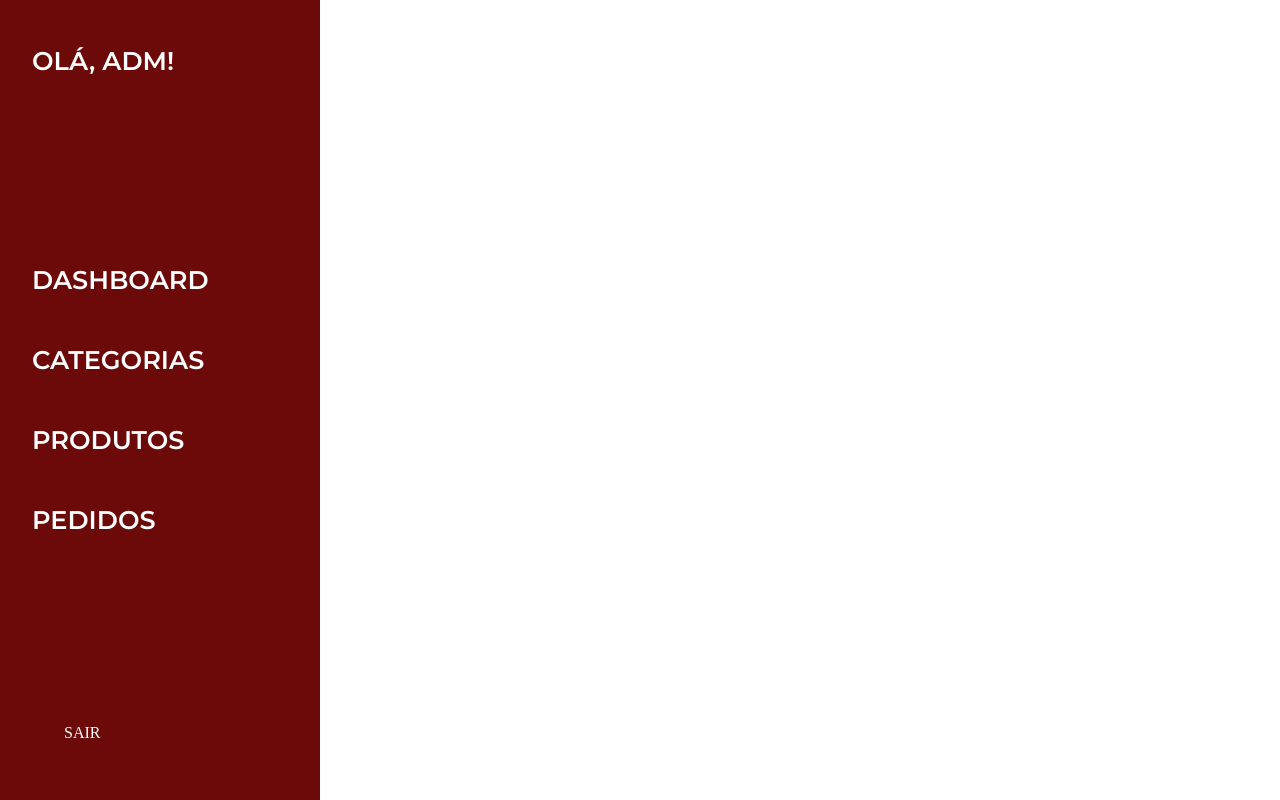
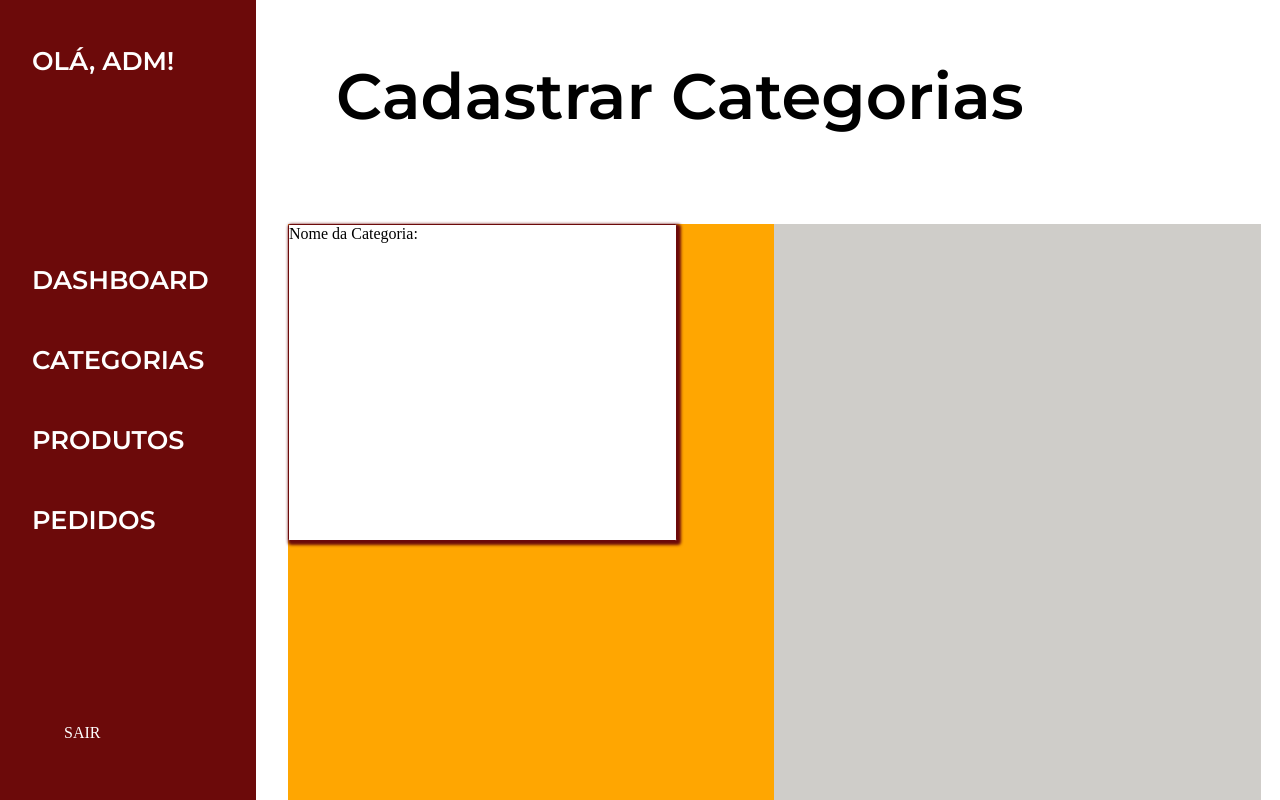
Before and after one commit to coutinho-06/Projeto_Loja_De_Musica_Umc, a PHP site: page /AreaAdm/Categorias.php in a window 1280 px wide. Run offline with PHP 8.4, Linux system fonts and the light colour scheme; some web fonts are replaced.

Commit message:
Começo da estilização da categoria do adm

```diff
--- a/Sistema/AreaAdm/Categorias.php
+++ b/Sistema/AreaAdm/Categorias.php
@@ -9,7 +9,7 @@
 
     <!-- links de estilo -->
     <link rel="stylesheet" href="../CSS/estiloMenuAdm.css">
-    <link rel="stylesheet" href="../CSS/estiloDashboard.css">
+    <link rel="stylesheet" href="../CSS/estiloCategoriaAdm.css">
 
 
      <!-- link de font -->
@@ -49,3 +49,20 @@
                 <a href="../TelaLoginAdm.php">SAIR</a>
             </div>
         </nav>
+
+        <div class="containerParteDados">
+            <div class="containerSuperior">
+                <h1>Cadastrar Categorias</h1>
+            </div>
+            <div class="containerInferior">
+                <div class="caixaForm">
+                    <form action="">
+                        <label for="">Nome da Categoria:</label>
+                        <input type="text">
+
+                    </form>
+                </div>
+                <div class="caixaSelect">
+
+                </div>
+            </div>
--- /dev/null
+++ b/Sistema/CSS/estiloCategoriaAdm.css
@@ -0,0 +1,58 @@
+:root{
+    --cor-primaria: #6C0A0A;
+    --cor-segundaria: #3f312e;
+    --cor-terciaria: #ffa601;
+}
+
+
+.containerParteDados{
+    display: flex;
+    flex-direction: column;
+    width: 100%;
+    height: 100vh;
+    gap: 2rem;
+
+
+}
+.containerSuperior{
+    display: flex;
+    align-items: center;
+    width: 80%;
+    height: 25%;
+    margin-left: 5rem;
+
+    h1{
+        font-weight: 600;
+        font-family: "Montserrat", sans-serif;
+        font-size: 4rem;
+    }
+
+}
+.containerInferior{
+    display: flex;
+    width: 95%;
+    height: 75%;
+    margin-left: 2rem;
+    background-color: #3f312e;
+}
+
+.caixaForm{
+    display: flex;
+
+    background-color: #ffa601;
+    width: 50%;
+}
+form{
+
+    background-color: #FFF;
+    height: 55%;
+    width: 80%;
+    box-shadow: 2px 2px 3px 2px var(--cor-primaria);
+    border-radius: 0.1rem;
+    border: 1px solid var(--cor-primaria);
+
+}
+.caixaSelect{
+    background-color: #cfcdc9;
+    width: 50%;
+}
--- a/Sistema/CSS/estiloDashboard.css
+++ b/Sistema/CSS/estiloDashboard.css
@@ -24,7 +24,7 @@
     h1{
         font-weight: 600;
         font-family: "Montserrat", sans-serif;
-        font-size: 4.5rem;
+        font-size: 4rem;
     }
 
 }
```
